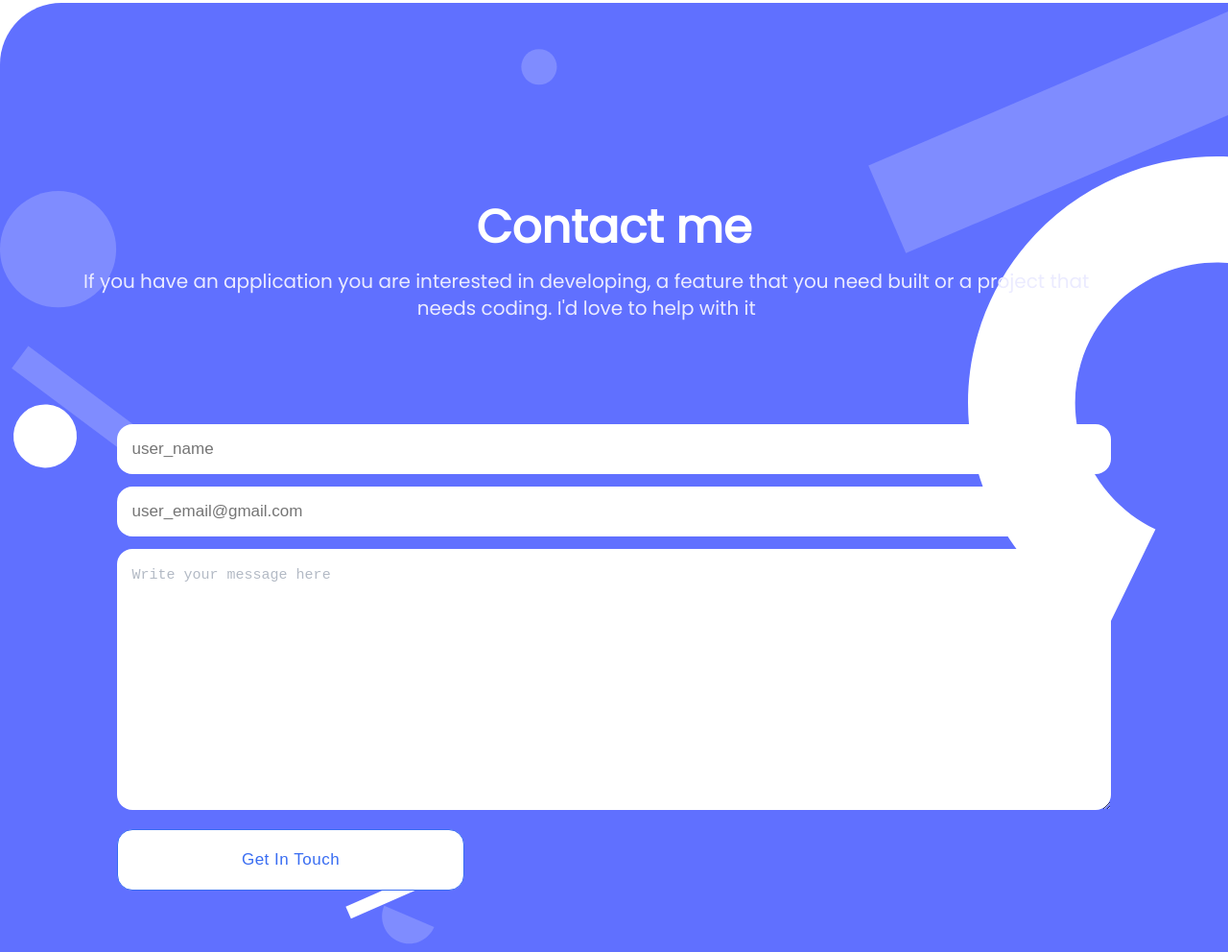
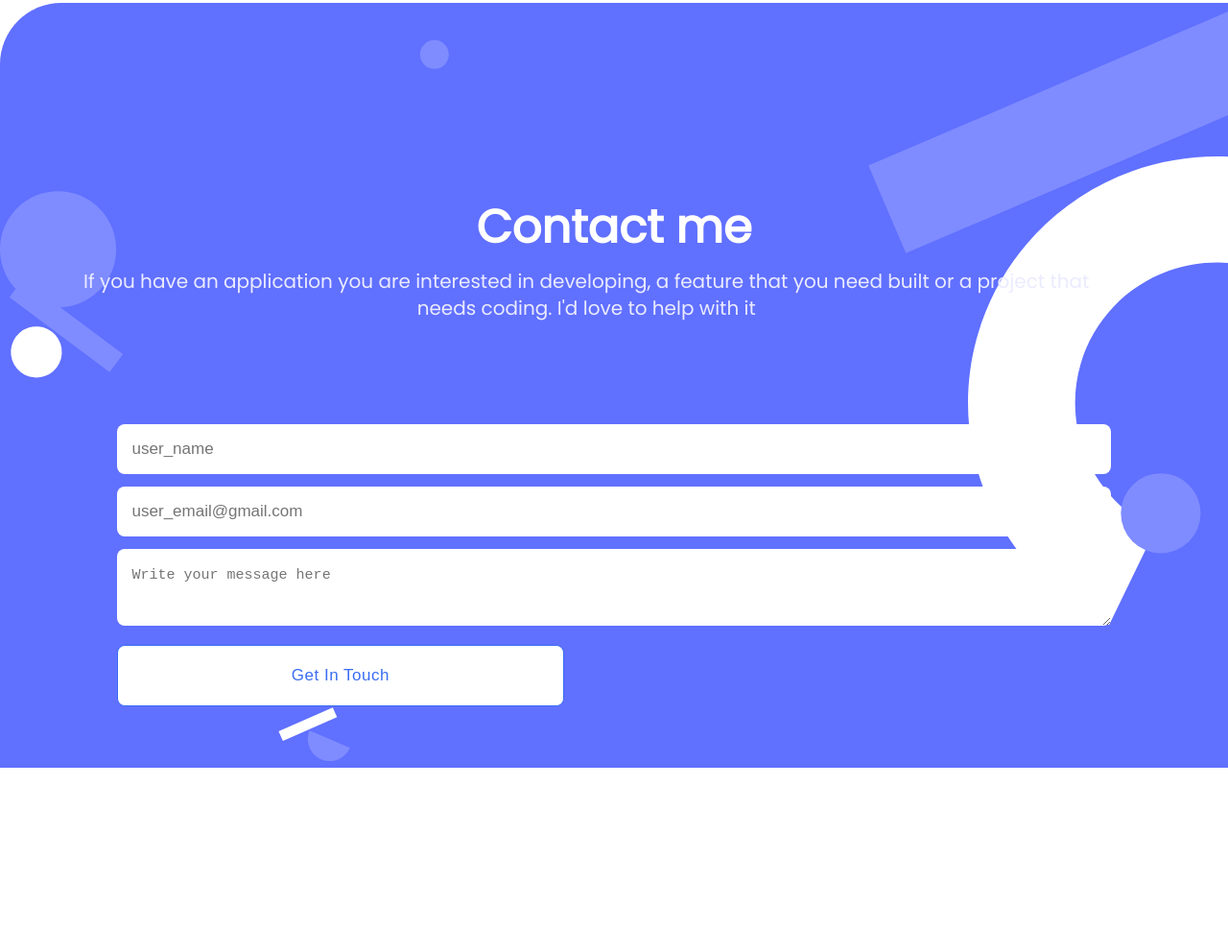
Before and after one commit to Yidnekachew-cmd/Personal-Portfolio, a website: page index.html in a window 1280 px wide. Shown: the part 6596-7588 px from the top of the page at 96% size. After the commit the page ends 7396 px from the top, so only its background shows below. Drawn offline with Linux system fonts and the light colour scheme.

Commit message:
Add required and maxlength atrribute for the form and also change border radius for the form

```diff
--- a/css/mobile.css
+++ b/css/mobile.css
@@ -432,8 +432,7 @@ header {
   height: auto;
   width: 100%;
   background: #6070ff;
-  background-image:
-    url("../images/contact\ form\ background\ shapes.svg"),
+  background-image: url("../images/contact\ form\ background\ shapes.svg"),
     url("../images/contact\ form\ shapes-mobile.svg");
   background-repeat: no-repeat;
   background-size: cover;
@@ -480,7 +479,7 @@ header {
 .contact-form input {
   width: 100%;
   height: 6.5vh;
-  border-radius: 1rem;
+  border-radius: 0.5rem;
   border: none;
   padding: 1rem;
   font-weight: 400;
@@ -490,7 +489,7 @@ header {
 }
 
 .contact-form textarea {
-  border-radius: 1rem;
+  border-radius: 0.5rem;
   border: none;
   width: 100%;
   padding: 1rem;
@@ -509,10 +508,10 @@ header {
   color: #396df2;
   border: 1px solid #396df2;
   background: #fff;
-  width: 35%;
+  width: 45%;
   height: 8vh;
   align-items: center;
-  border-radius: 1rem;
+  border-radius: 0.5rem;
   cursor: pointer;
 }
 
--- a/index.html
+++ b/index.html
@@ -217,6 +217,8 @@
               name="user_name"
               id="user_name"
               placeholder="user_name"
+              required
+              maxlength="30"
             />
           </label>
           <label for="user_email">
@@ -235,11 +237,10 @@
               class="user-message"
               name="user_message"
               id="user_message"
-              cols="50"
-              rows="10"
-            >
-Write your message here</textarea
-            >
+              placeholder="Write your message here"
+              required
+              maxlength="500"
+            ></textarea>
           </label>
           <button class="form-btn">Get In Touch</button>
         </form>
```
